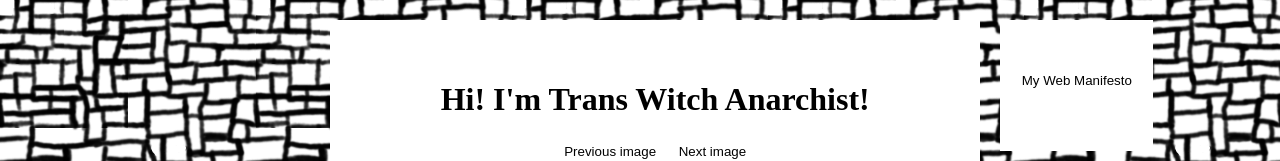
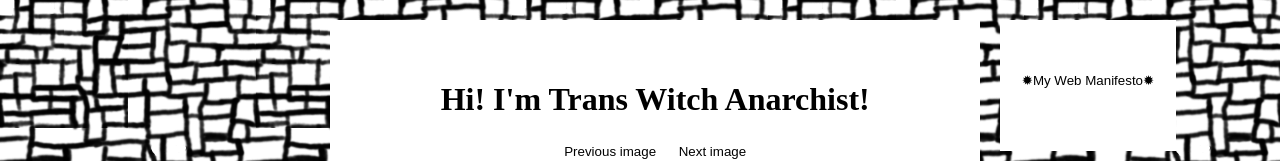
Before and after one commit to witchanarchist/MainSite, a plain HTML site: page index.html in a window 1280 px wide. Shown: the top 161 px of the page. Drawn offline with Linux system fonts and the light colour scheme; no server answers; a web font is replaced by a local one.

Commit message:
Update index.html

```diff
--- a/index.html
+++ b/index.html
@@ -53,7 +53,7 @@
 	</div>
 	<div id="sidepanel">
 	<button style="height: 20px; background: none; border: none; "></button>
-      <button onclick="window.location.href='web.html'"> My Web Manifesto </button>
+      <button onclick="window.location.href='web.html'"> ✹My Web Manifesto✹ </button>
       <button style="height: 30px; background: none; border: none; "></button>
     </div>
 
```
